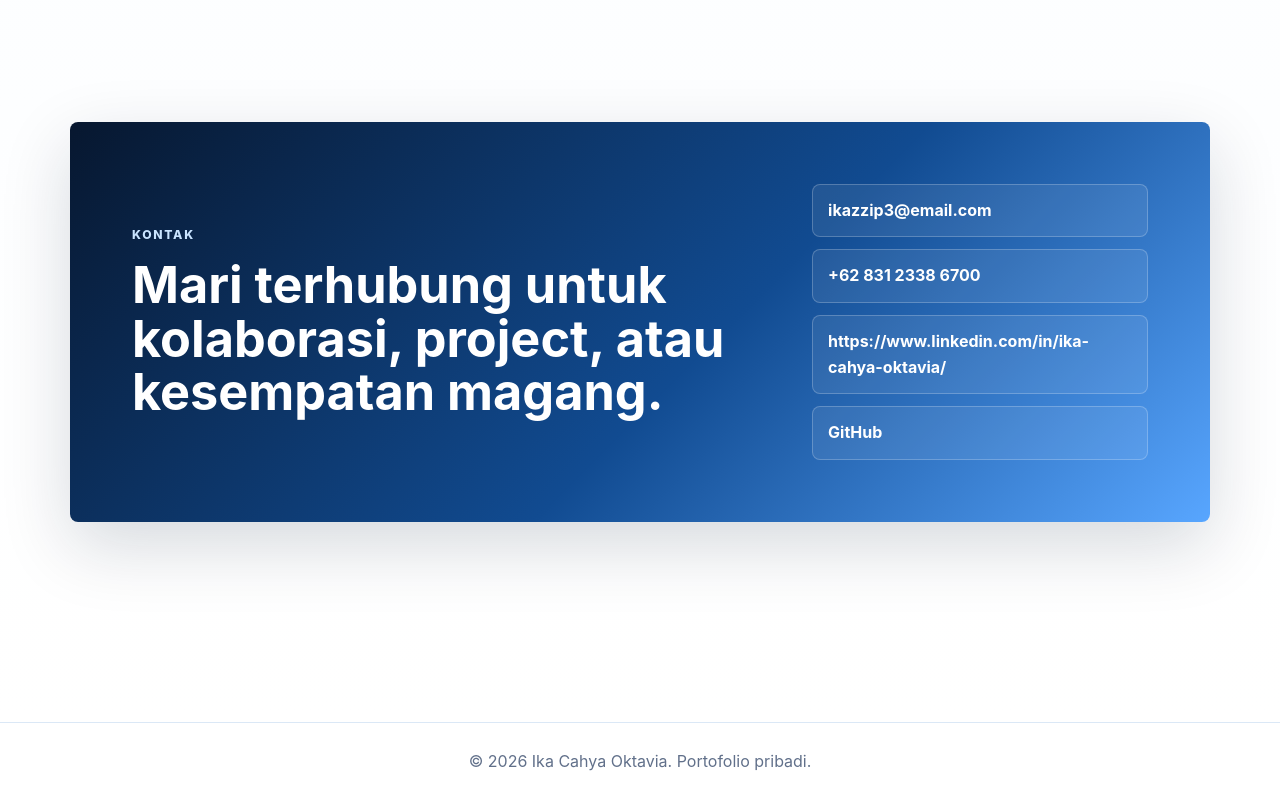
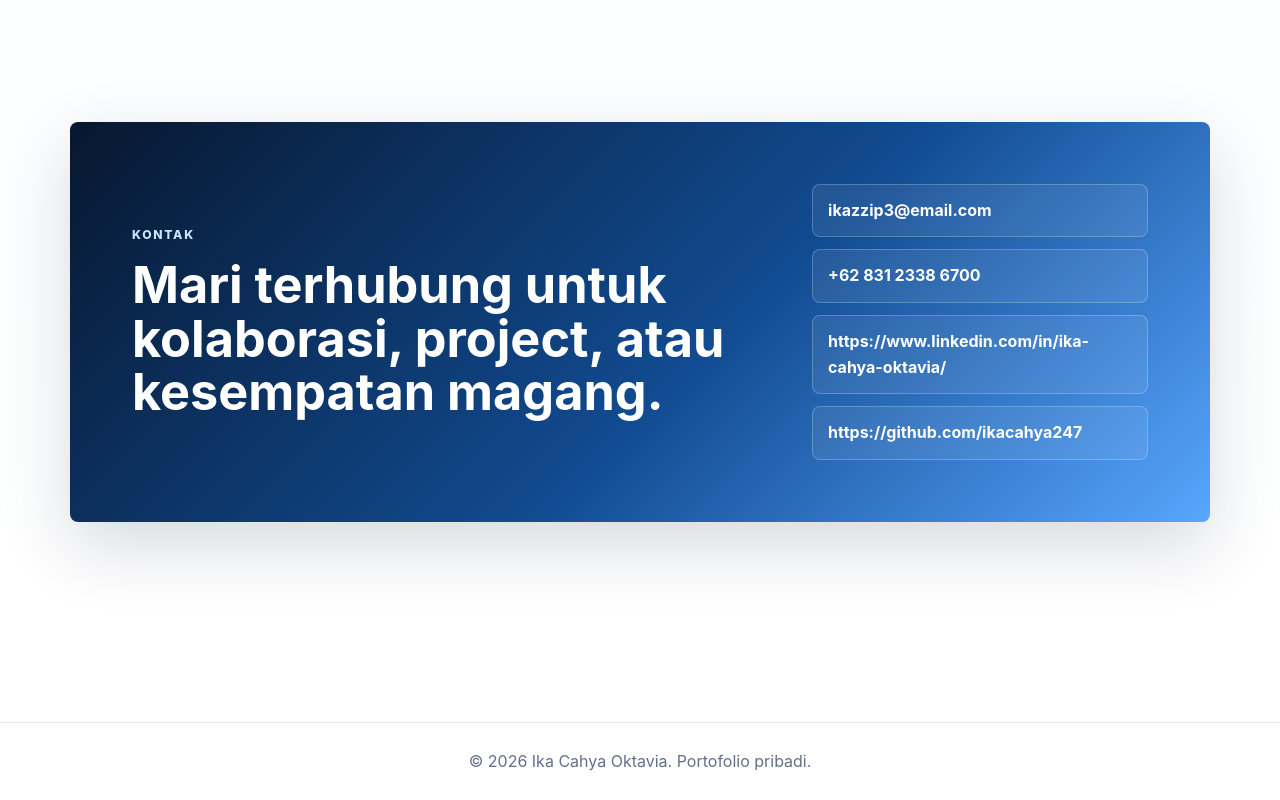
Before and after one commit to ikacahya247/Portofolio, a plain HTML site: page index.html in a window 1280 px wide. Shown: the part 4668-5468 px from the top of the page. Drawn offline with Linux system fonts and the light colour scheme.

Commit message:
tambah link github

```diff
--- a/index.html
+++ b/index.html
@@ -445,7 +445,7 @@
             <a href="mailto:ikazzip3@email.com">ikazzip3@email.com</a>
             <a href="tel:+6283123386700">+62 831 2338 6700</a>
             <a href="https://www.linkedin.com" target="_blank" rel="noreferrer">https://www.linkedin.com/in/ika-cahya-oktavia/ </a>
-            <a href="https://github.com" target="_blank" rel="noreferrer">GitHub</a>
+            <a href="https://github.com" target="_blank" rel="noreferrer">https://github.com/ikacahya247</a>
           </div>
         </div>
       </section>
```
